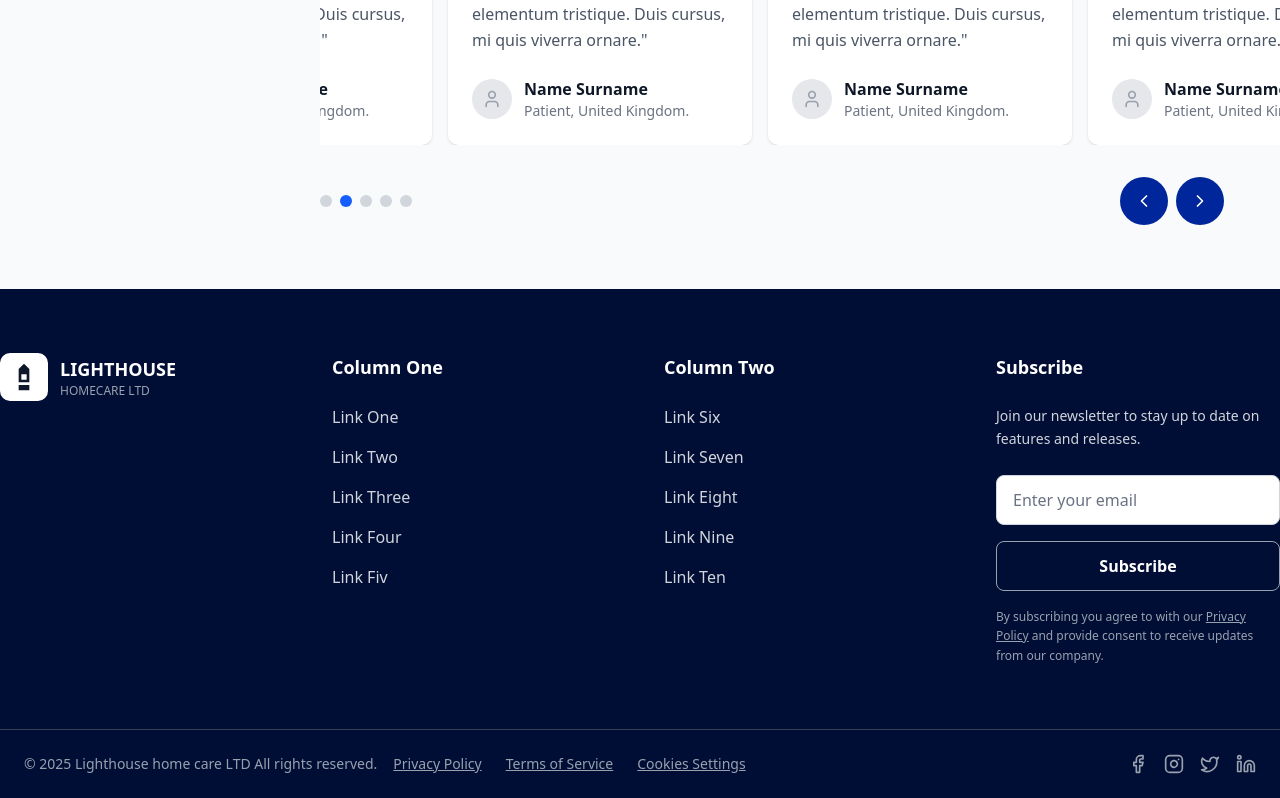
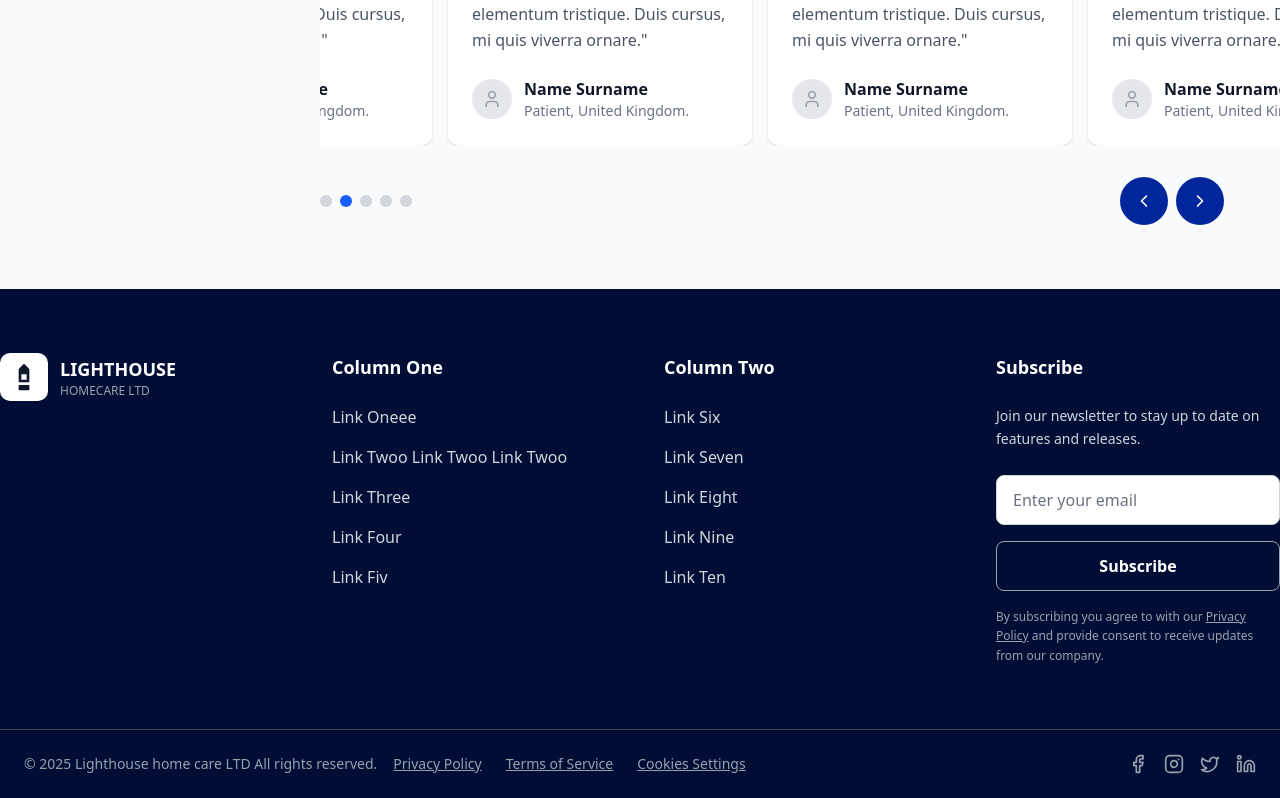
Before and after one commit to tasammie/lighthousehomecare, a Next.js app: page / in a window 1280 px wide. Shown: the part 5843-6641 px from the top of the page. Built offline with nearby package versions, Linux system fonts and the light colour scheme.

Commit message:
second push

```diff
--- a/app/(landingPage)/components/footer/index.tsx
+++ b/app/(landingPage)/components/footer/index.tsx
@@ -47,7 +47,7 @@ const LighthouseFooter = () => {
                   href="#"
                   className="text-gray-300 hover:text-white transition-colors"
                 >
-                  Link One
+                  Link Oneee
                 </a>
               </li>
               <li>
@@ -55,7 +55,9 @@ const LighthouseFooter = () => {
                   href="#"
                   className="text-gray-300 hover:text-white transition-colors"
                 >
-                  Link Two
+                  Link Twoo
+                  Link Twoo
+                  Link Twoo
                 </a>
               </li>
               <li>
```
